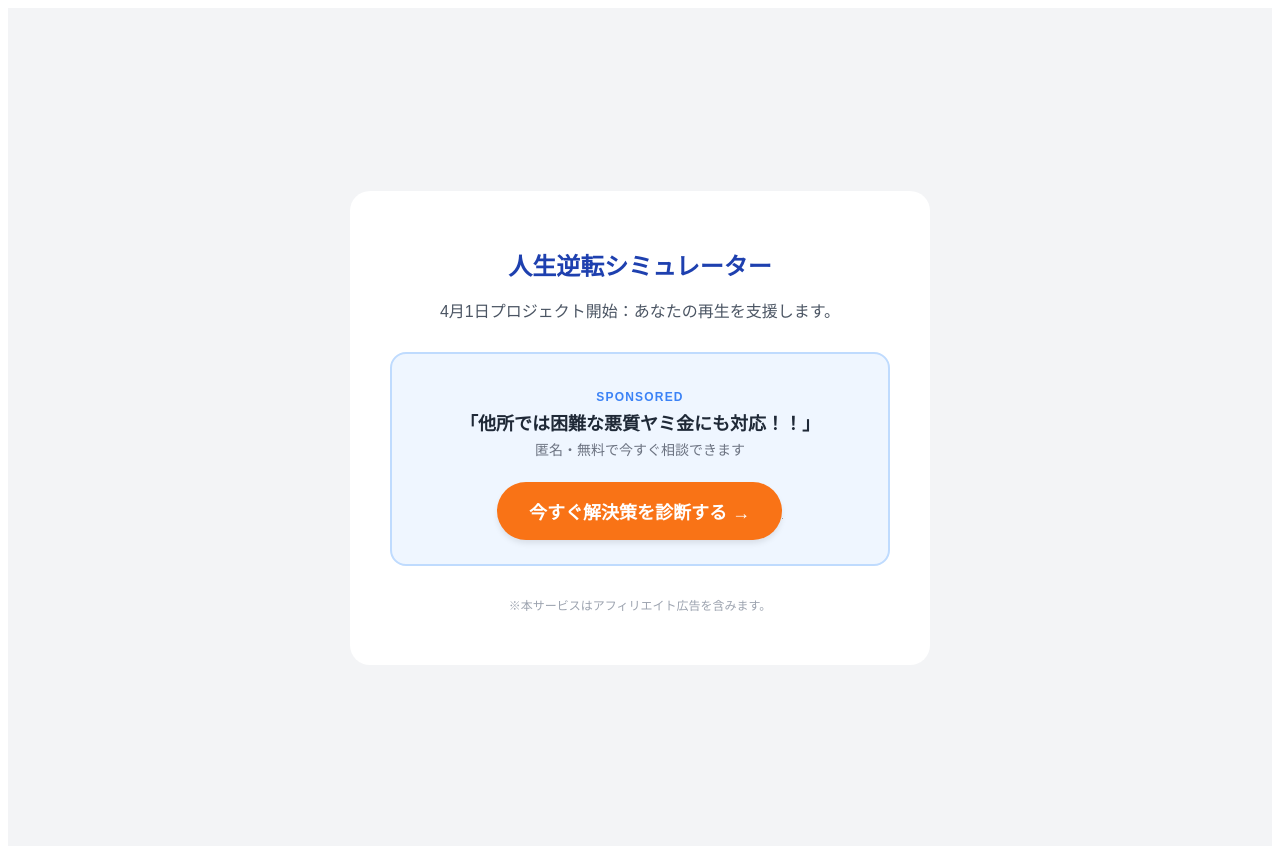
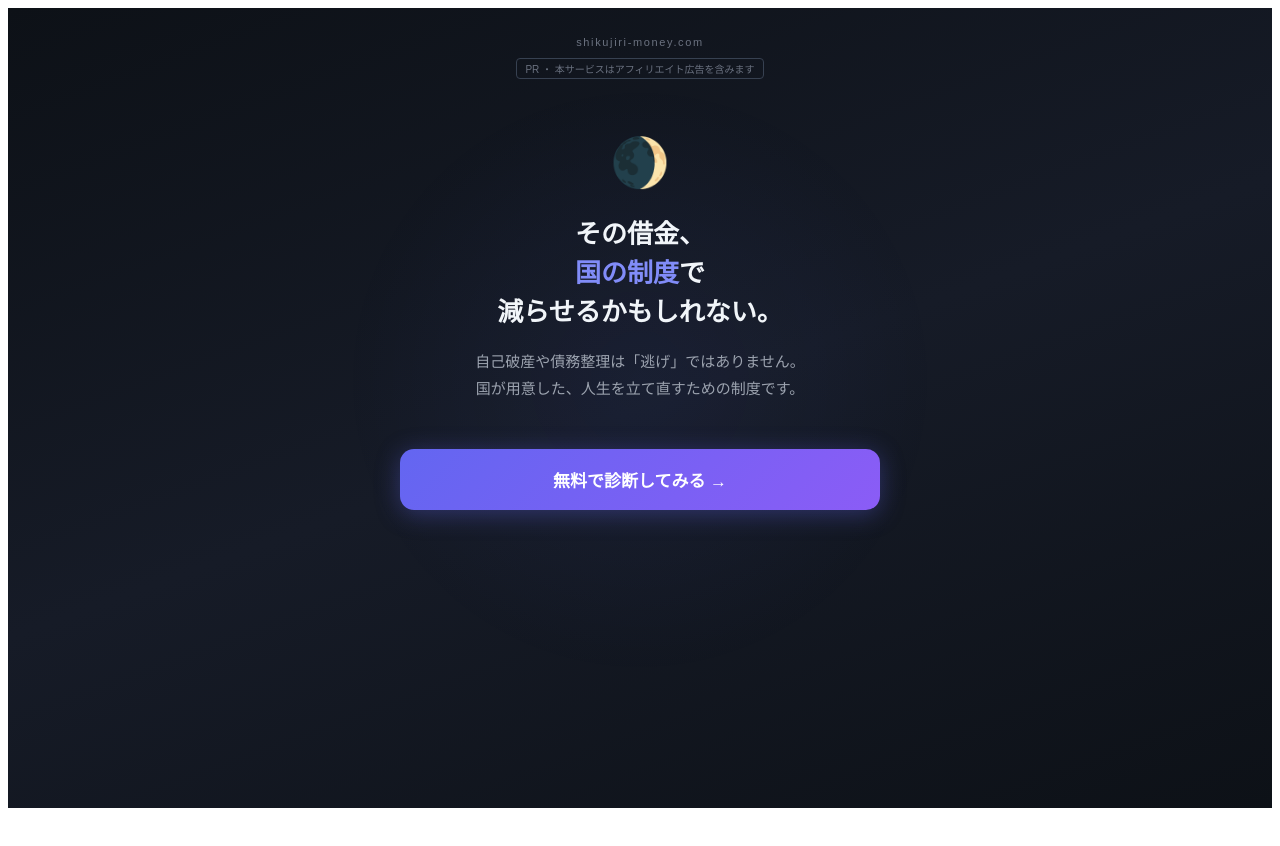
Before and after one commit to kidofox/shikujiri-money, a Next.js app: page / in a window 1280 px wide. Shown: the top 846 px of the page. After the commit the page ends 816 px from the top, so only its background shows below. Built offline with nearby package versions, Linux system fonts and the light colour scheme.

Commit message:
Update page.tsx

```diff
--- a/app/page.tsx
+++ b/app/page.tsx
@@ -1,44 +1,226 @@
-import React from 'react';
+"use client";
 
-export default function Home() {
+import { useState, useEffect } from "react";
+
+// ============================================================
+// 型定義
+// ============================================================
+type Step = "intro" | "q1" | "q2" | "q3" | "input" | "result";
+
+interface FormData {
+  dream: string;
+  emotionalCheck: string;
+  totalDebt: string;
+  monthlyPayment: string;
+  loanCount: string;
+}
+
+// ============================================================
+// 定数
+// ============================================================
+const DREAMS = [
+  { id: "sleep", emoji: "🌙", label: "朝まで\nぐっすり眠りたい" },
+  { id: "family", emoji: "👨‍👩‍👧", label: "家族と\n笑って過ごしたい" },
+  { id: "job", emoji: "💼", label: "仕事に\n集中したい" },
+  { id: "self", emoji: "🌱", label: "自分のことを\n好きになりたい" },
+];
+
+const EMOTIONAL_CHECKS = [
+  { id: "always", label: "毎日考えて、もう限界" },
+  { id: "often", label: "給料日前後に特につらい" },
+  { id: "sometimes", label: "たまに不安になる" },
+  { id: "fine", label: "返済はできているが将来が不安" },
+];
+
+// ============================================================
+// 減額シミュレーション計算
+// ============================================================
+function calcReduction(totalDebt: number, loanCount: number) {
+  const interestRate = 0.18;
+  const years = 5;
+  const totalInterest = totalDebt * interestRate * years;
+  const arbitration = Math.round(totalInterest * 0.7 / 10000) * 10000;
+  const reorganization = Math.round((totalDebt * 0.25) / 10000) * 10000;
+  const bankruptcy = totalDebt;
+  return { arbitration, reorganization, bankruptcy };
+}
+
+// ============================================================
+// メインコンポーネント
+// ============================================================
+export default function Page() {
+  const [step, setStep] = useState<Step>("intro");
+  const [form, setForm] = useState<FormData>({
+    dream: "",
+    emotionalCheck: "",
+    totalDebt: "",
+    monthlyPayment: "",
+    loanCount: "",
+  });
+  const [animating, setAnimating] = useState(false);
+  const [time, setTime] = useState("");
+
+  useEffect(() => {
+    const update = () => {
+      const now = new Date();
+      const h = now.getHours();
+      const m = now.getMinutes();
+      setTime(`${h}:${String(m).padStart(2, "0")}`);
+    };
+    update();
+    const id = setInterval(update, 60000);
+    return () => clearInterval(id);
+  }, []);
+
+  const isLateNight = () => {
+    const h = new Date().getHours();
+    return h >= 22 || h < 6;
+  };
+
+  const goTo = (next: Step) => {
+    setAnimating(true);
+    setTimeout(() => {
+      setStep(next);
+      setAnimating(false);
+      window.scrollTo({ top: 0, behavior: "smooth" });
+    }, 300);
+  };
+
+  const totalDebtNum = parseInt(form.totalDebt.replace(/,/g, "")) || 0;
+  const loanCountNum = parseInt(form.loanCount) || 1;
+  const reduction = calcReduction(totalDebtNum, loanCountNum);
+
   return (
-    <div style={{ backgroundColor: '#f3f4f6', minHeight: '100vh', display: 'flex', alignItems: 'center', justifyContent: 'center', padding: '20px', fontFamily: 'sans-serif' }}>
-      <div style={{ backgroundColor: '#ffffff', maxWidth: '500px', width: '100%', padding: '40px', borderRadius: '20px', shadow: '0 10px 15px -3px rgba(0, 0, 0, 0.1)', textAlign: 'center' }}>
-        <h1 style={{ fontSize: '24px', fontWeight: 'bold', color: '#1e40af', marginBottom: '10px' }}>人生逆転シミュレーター</h1>
-        <p style={{ color: '#4b5563', marginBottom: '30px' }}>4月1日プロジェクト開始：あなたの再生を支援します。</p>
+    <div
+      style={{
+        minHeight: "100vh",
+        background: "linear-gradient(160deg, #0d1117 0%, #161b27 50%, #0d1117 100%)",
+        fontFamily: "'Noto Sans JP', sans-serif",
+        color: "#e8eaf0",
+        overflowX: "hidden",
+      }}
+    >
+      <div style={{ position: "fixed", top: "10%", left: "50%", transform: "translateX(-50%)", width: "600px", height: "600px", background: "radial-gradient(ellipse, rgba(99,120,255,0.06) 0%, transparent 70%)", pointerEvents: "none", zIndex: 0 }} />
 
-        <div style={{ backgroundColor: '#eff6ff', padding: '24px', borderRadius: '16px', border: '2px solid #bfdbfe' }}>
-          <p style={{ fontSize: '12px', color: '#3b82f6', fontWeight: 'bold', marginBottom: '8px', letterSpacing: '0.1em' }}>SPONSORED</p>
-          <div style={{ fontSize: '18px', fontWeight: 'bold', color: '#1f2937', marginBottom: '20px', lineHeight: '1.4' }}>
-            「他所では困難な悪質ヤミ金にも対応！！」
-            <br />
-            <span style={{ fontSize: '14px', fontWeight: 'normal', color: '#6b7280' }}>匿名・無料で今すぐ相談できます</span>
+      <div style={{ position: "relative", zIndex: 1, maxWidth: "480px", margin: "0 auto", padding: "0 20px 80px", transition: "opacity 0.3s ease, transform 0.3s ease", opacity: animating ? 0 : 1, transform: animating ? "translateY(8px)" : "translateY(0)" }}>
+
+        <header style={{ padding: "24px 0 8px", textAlign: "center" }}>
+          <span style={{ fontSize: "11px", letterSpacing: "0.15em", color: "#6b7280" }}>shikujiri-money.com</span>
+          {isLateNight() && <p style={{ fontSize: "12px", color: "#4b5563", marginTop: "4px" }}>{time} — こんな時間まで、お疲れ様です</p>}
+        </header>
+
+        <div style={{ textAlign: "center", marginBottom: "8px" }}>
+          <span style={{ display: "inline-block", fontSize: "10px", color: "#6b7280", border: "1px solid #374151", borderRadius: "4px", padding: "2px 8px" }}>PR ・ 本サービスはアフィリエイト広告を含みます</span>
         </div>
 
+        {step === "intro" && (
+          <div>
+            <div style={{ padding: "48px 0 32px", textAlign: "center" }}>
+              <div style={{ fontSize: "48px", marginBottom: "24px" }}>🌒</div>
+              <h1 style={{ fontSize: "26px", fontWeight: "700", lineHeight: "1.5", marginBottom: "16px", color: "#f1f5f9" }}>
+                その借金、<br /><span style={{ color: "#818cf8" }}>国の制度</span>で<br />減らせるかもしれない。
+              </h1>
+              <p style={{ fontSize: "15px", color: "#9ca3af", lineHeight: "1.8" }}>自己破産や債務整理は「逃げ」ではありません。<br />国が用意した、人生を立て直すための制度です。</p>
+            </div>
+            <button onClick={() => goTo("q1")} style={{ width: "100%", padding: "18px", background: "linear-gradient(135deg, #6366f1, #8b5cf6)", border: "none", borderRadius: "14px", color: "#fff", fontSize: "17px", fontWeight: "700", cursor: "pointer", boxShadow: "0 4px 24px rgba(99,102,241,0.35)" }}>
+              無料で診断してみる →
+            </button>
+          </div>
+        )}
+
+        {step === "q1" && (
+          <div>
+            <StepIndicator current={1} total={3} />
+            <div style={{ padding: "32px 0 24px" }}><h2 style={{ fontSize: "22px", fontWeight: "700", color: "#f1f5f9" }}>借金がなくなったら、<br />一番したいことは何ですか？</h2></div>
+            <div style={{ display: "grid", gridTemplateColumns: "1fr 1fr", gap: "12px" }}>
+              {DREAMS.map((d) => (
+                <button key={d.id} onClick={() => { setForm((f) => ({ ...f, dream: d.id })); goTo("q2"); }} style={{ padding: "20px 12px", background: "rgba(255,255,255,0.03)", border: "1.5px solid rgba(255,255,255,0.08)", borderRadius: "14px", color: "#e8eaf0", cursor: "pointer" }}>
+                  <div style={{ fontSize: "28px", marginBottom: "8px" }}>{d.emoji}</div>{d.label}
+                </button>
+              ))}
+            </div>
+          </div>
+        )}
+
+        {step === "q2" && (
+          <div>
+            <StepIndicator current={2} total={3} />
+            <div style={{ padding: "32px 0 24px" }}><h2 style={{ fontSize: "22px", fontWeight: "700", color: "#f1f5f9" }}>今の気持ちに近いのは<br />どれですか？</h2></div>
+            <div style={{ display: "flex", flexDirection: "column", gap: "10px" }}>
+              {EMOTIONAL_CHECKS.map((e) => (
+                <button key={e.id} onClick={() => { setForm((f) => ({ ...f, emotionalCheck: e.id })); goTo("q3"); }} style={{ padding: "16px 20px", background: "rgba(255,255,255,0.03)", border: "1.5px solid rgba(255,255,255,0.07)", borderRadius: "12px", color: "#d1d5db", textAlign: "left", cursor: "pointer" }}>{e.label}</button>
+              ))}
+            </div>
+          </div>
+        )}
+
+        {step === "q3" && (
+          <div>
+            <StepIndicator current={3} total={3} />
+            <div style={{ padding: "32px 0 24px" }}><h2 style={{ fontSize: "22px", fontWeight: "700", color: "#f1f5f9" }}>どのくらい<br />減らせるか確認します</h2></div>
+            <div style={{ display: "flex", flexDirection: "column", gap: "16px" }}>
+              <InputField label="借金の総額（おおよそ）" placeholder="例：150" unit="万円" value={form.totalDebt} onChange={(v) => setForm((f) => ({ ...f, totalDebt: v }))} />
+              <InputField label="借入先の件数" placeholder="例：3" unit="件" value={form.loanCount} onChange={(v) => setForm((f) => ({ ...f, loanCount: v }))} />
+            </div>
+            <button onClick={() => goTo("result")} disabled={!form.totalDebt} style={{ width: "100%", marginTop: "28px", padding: "18px", background: form.totalDebt ? "linear-gradient(135deg, #6366f1, #8b5cf6)" : "rgba(255,255,255,0.06)", border: "none", borderRadius: "14px", color: "#fff", cursor: "pointer" }}>減額できる金額を確認する →</button>
+          </div>
+        )}
+
+        {step === "result" && (
+          <div>
+            <div style={{ padding: "32px 0 24px", textAlign: "center" }}>
+              <div style={{ fontSize: "40px", marginBottom: "16px" }}>✨</div>
+              <h2 style={{ fontSize: "22px", fontWeight: "700", color: "#f1f5f9" }}>あなたは、<br /><span style={{ color: "#a5b4fc" }}>一人で十分すぎるほど</span><br />頑張ってきました。</h2>
+            </div>
+
+            <div style={{ background: "rgba(99,102,241,0.08)", border: "1px solid rgba(99,102,241,0.25)", borderRadius: "16px", padding: "24px", marginBottom: "24px" }}>
+              <p style={{ fontSize: "13px", color: "#818cf8", marginBottom: "16px" }}>📊 あなたの場合の減額目安</p>
+              <div style={{ fontSize: "24px", fontWeight: "700", color: "#34d399", textAlign: "center", marginBottom: "20px" }}>最大 約 {Math.round(reduction.bankruptcy / 10000)} 万円<br /><span style={{ fontSize: "14px" }}>免除・減額の可能性</span></div>
+
+              {/* --- 案件3：アフィリエイトリンク --- */}
+              <div style={{ textAlign: "center", marginTop: "20px" }}>
                 <a
                   href="https://px.a8.net/svt/ejp?a8mat=4B1ATG+CBJYGI+4FR4+BXQOI"
                   rel="nofollow"
                   target="_blank"
-            style={{
-              backgroundColor: '#f97316',
-              color: '#ffffff',
-              padding: '16px 32px',
-              borderRadius: '9999px',
-              textDecoration: 'none',
-              fontWeight: 'bold',
-              fontSize: '18px',
-              display: 'inline-block',
-              boxShadow: '0 4px 6px -1px rgba(0, 0, 0, 0.1)'
-            }}
+                  style={{ display: "block", width: "100%", padding: "18px", background: "linear-gradient(135deg, #f97316, #ea580c)", borderRadius: "14px", color: "#fff", fontSize: "17px", fontWeight: "700", textDecoration: "none", boxShadow: "0 4px 20px rgba(249,115,22,0.4)" }}
                 >
-            今すぐ解決策を診断する →
+                  無料で専門家に相談してみる →
                 </a>
-          {/* 計測用タグ */}
-          <img style={{ border: 'none' }} width="1" height="1" src="https://www10.a8.net/0.gif?a8mat=4B1ATG+CBJYGI+4FR4+BXQOI" alt="" />
+                <img style={{ border: "none", marginTop: "10px" }} width="1" height="1" src="https://www10.a8.net/0.gif?a8mat=4B1ATG+CBJYGI+4FR4+BXQOI" alt="" />
+              </div>
             </div>
 
-        <p style={{ marginTop: '30px', fontSize: '12px', color: '#9ca3af' }}>※本サービスはアフィリエイト広告を含みます。</p>
+            <div style={{ marginTop: "24px", padding: "16px 20px", background: "rgba(255,255,255,0.02)", borderRadius: "12px", textAlign: "center", fontSize: "12px", color: "#6b7280" }}>
+              💙 あなたの命は、借金よりずっと大切です。<br />
+              よりそいホットライン：0120-279-338
+            </div>
+          </div>
+        )}
       </div>
     </div>
   );
 }
+
+// サブコンポーネント
+function StepIndicator({ current, total }: { current: number; total: number }) {
+  return (
+    <div style={{ display: "flex", justifyContent: "center", gap: "8px", padding: "20px 0 0" }}>
+      {Array.from({ length: total }).map((_, i) => (
+        <div key={i} style={{ width: i + 1 === current ? "28px" : "8px", height: "8px", borderRadius: "4px", background: i + 1 <= current ? "#818cf8" : "rgba(255,255,255,0.1)" }} />
+      ))}
+    </div>
+  );
+}
+
+function InputField({ label, placeholder, unit, value, onChange }: { label: string; placeholder: string; unit: string; value: string; onChange: (v: string) => void }) {
+  return (
+    <div>
+      <label style={{ display: "block", fontSize: "14px", color: "#d1d5db", marginBottom: "8px" }}>{label}</label>
+      <div style={{ display: "flex", alignItems: "center", gap: "8px" }}>
+        <input type="number" placeholder={placeholder} value={value} onChange={(e) => onChange(e.target.value)} style={{ flex: 1, padding: "14px 16px", background: "rgba(255,255,255,0.05)", border: "1.5px solid rgba(255,255,255,0.1)", borderRadius: "10px", color: "#f1f5f9", outline: "none" }} />
+        <span style={{ fontSize: "14px", color: "#9ca3af" }}>{unit}</span>
+      </div>
+    </div>
+  );
+}
```
Lines whose indentation alone changed are shown as unchanged.
